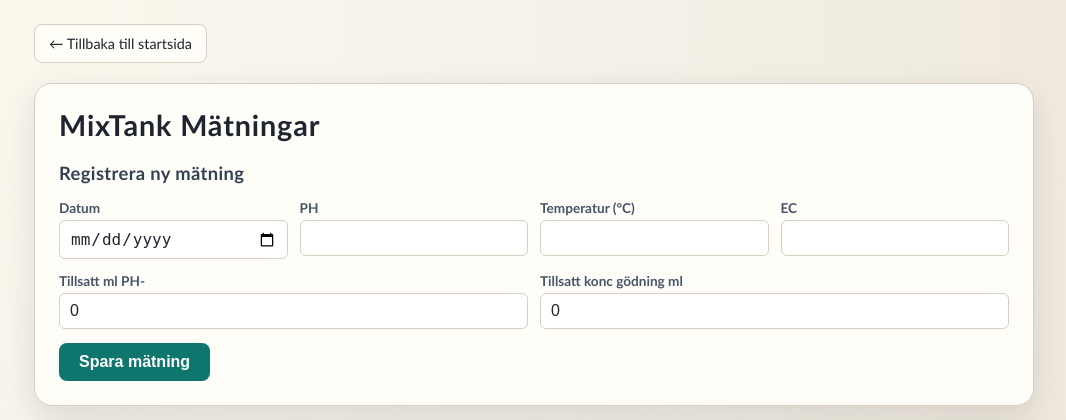
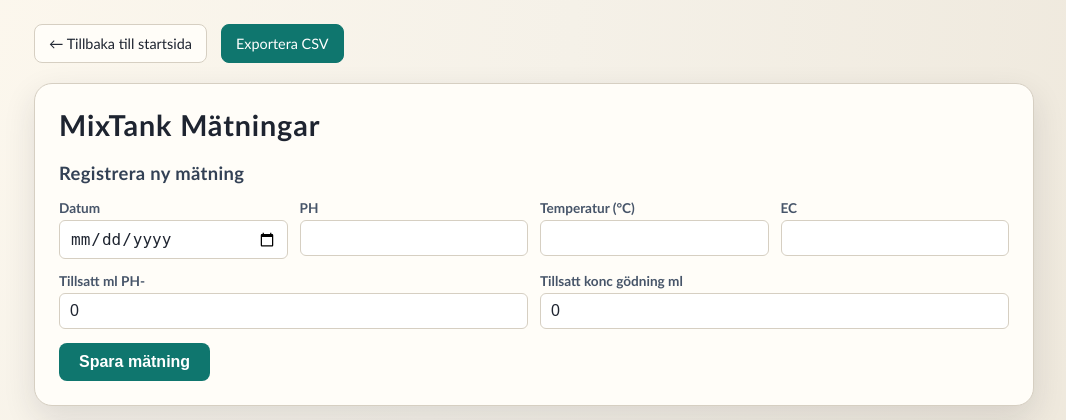
Before and after one commit to TomasAssemblinEL/ProxmoxPubliseradeWebbLoggar, a Flask app: page /mixtank in a window 1280 px wide. Shown: the top 420 px of the page, without its empty margins (106-1172 px from the left). Run offline with Flask 3, Linux system fonts and the light colour scheme.

Commit message:
Add CSV export for MixTank measurements

```diff
--- a/app.py
+++ b/app.py
@@ -1,8 +1,10 @@
 from pathlib import Path
 from time import time
 from datetime import datetime
+import csv
+from io import StringIO
 
-from flask import Flask, abort, render_template, send_file, request, redirect, url_for
+from flask import Flask, Response, abort, render_template, send_file, request, redirect, url_for
 from flask_sqlalchemy import SQLAlchemy
 
 BASE_DIR = Path(__file__).resolve().parent
@@ -140,6 +142,43 @@ def mixtank_index():
     return render_template("mixtank.html", measurements=measurements)
 
 
+@app.route("/mixtank/export.csv")
+def mixtank_export_csv():
+    measurements = MixtankMeasurement.query.order_by(MixtankMeasurement.datum.desc()).all()
+
+    output = StringIO()
+    writer = csv.writer(output)
+    writer.writerow([
+        "datum",
+        "ph",
+        "temp_c",
+        "ec",
+        "tillsatt_ph_minus_ml",
+        "tillsatt_goding_ml",
+        "skapad_tid",
+    ])
+
+    for m in measurements:
+        writer.writerow([
+            m.datum.isoformat(),
+            m.ph,
+            m.temp,
+            m.ec,
+            m.tillsatt_ph_minus_ml,
+            m.tillsatt_goding_ml,
+            m.created_at.isoformat() if m.created_at else "",
+        ])
+
+    csv_data = output.getvalue()
+    output.close()
+
+    return Response(
+        csv_data,
+        mimetype="text/csv",
+        headers={"Content-Disposition": "attachment; filename=mixtank-measurements.csv"},
+    )
+
+
 if __name__ == "__main__":
     LOG_DIR.mkdir(exist_ok=True)
     for category in LOG_CATEGORIES:
--- a/templates/mixtank.html
+++ b/templates/mixtank.html
@@ -46,6 +46,18 @@
 
     .top-nav a:hover {
       border-color: var(--accent);
+    }
+
+    .top-nav .export-link {
+      margin-left: 10px;
+      background: var(--accent);
+      color: #fff;
+      border-color: var(--accent);
+    }
+
+    .top-nav .export-link:hover {
+      background: #0a5a54;
+      border-color: #0a5a54;
     }
 
     .panel {
@@ -160,6 +172,7 @@
   <div class="container">
     <div class="top-nav">
       <a href="{{ url_for('index') }}">← Tillbaka till startsida</a>
+      <a class="export-link" href="{{ url_for('mixtank_export_csv') }}">Exportera CSV</a>
     </div>
 
     <div class="panel">
```
